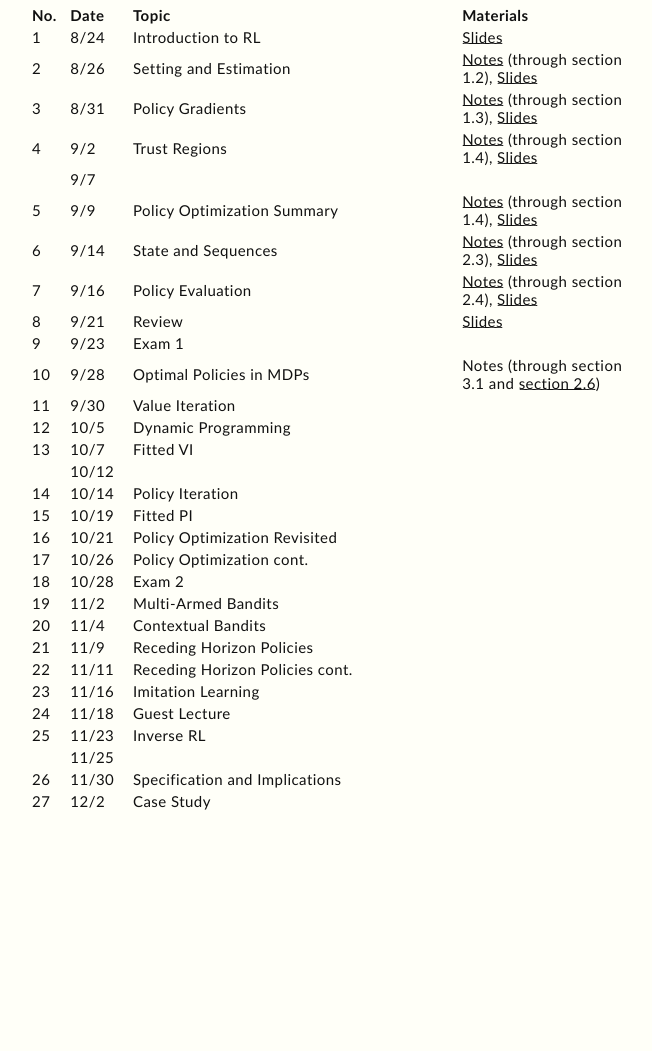
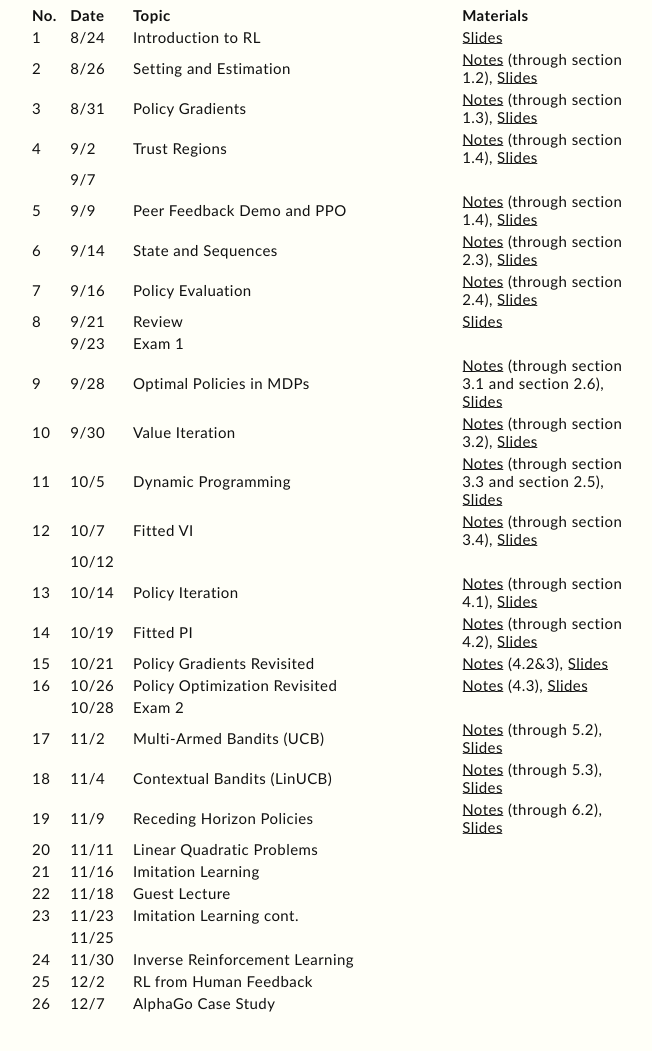
Before and after one commit to sarahxdean/website, a plain HTML site: page cs4789.html in a window 1280 px wide. Shown: the part 431-1482 px from the top of the page, without its empty margins (131-783 px from the left). Before the commit the page ends 1363 px from the top, so only its background shows below. Drawn offline with Linux system fonts and the light colour scheme.

Commit message:
udate rl materials

```diff
--- a/cs4789.html
+++ b/cs4789.html
@@ -54,19 +54,19 @@ This course was first taught <a target="_blank" href="https://wensun.github.io/C
             <td id="number">2</td>
             <td id="date">8/26</td>
             <td id="lec-title">Setting and Estimation</td>
-            <td id="materials"><a href="rl-manuscript-policyopt.pdf" target="_blank">Notes</a> (through section 1.2), <a href="https://slides.com/sarahdean-2/fa26-cs-4789-lecture-2?token=XSsKnybR" target="_blank">Slides</a></td>
+            <td id="materials"><a href="4789-lec-notes-combined.pdf" target="_blank">Notes</a> (through section 1.2), <a href="https://slides.com/sarahdean-2/fa26-cs-4789-lecture-2?token=XSsKnybR" target="_blank">Slides</a></td>
         </tr>
         <tr>
             <td id="number">3</td>
             <td id="date">8/31</td>
             <td id="lec-title">Policy Gradients</td>
-            <td id="materials"><a href="rl-manuscript-policyopt.pdf" target="_blank">Notes</a> (through section 1.3), <a href="https://slides.com/sarahdean-2/fa26-cs-4789-lecture-3?token=unfASOeY" target="_blank">Slides</a></td>
+            <td id="materials"><a href="4789-lec-notes-combined.pdf" target="_blank">Notes</a> (through section 1.3), <a href="https://slides.com/sarahdean-2/fa26-cs-4789-lecture-3?token=unfASOeY" target="_blank">Slides</a></td>
         </tr>
         <tr>
             <td id="number">4</td>
             <td id="date">9/2</td>
             <td id="lec-title">Trust Regions</td>
-            <td id="materials"><a href="rl-manuscript-policyopt.pdf" target="_blank">Notes</a> (through section 1.4), <a href="https://slides.com/sarahdean-2/fa26-cs-4789-lecture-4?token=vYko101C" target="_blank">Slides</a></td>
+            <td id="materials"><a href="4789-lec-notes-combined.pdf" target="_blank">Notes</a> (through section 1.4), <a href="https://slides.com/sarahdean-2/fa26-cs-4789-lecture-4?token=vYko101C" target="_blank">Slides</a></td>
         </tr>
         <tr>
             <td id="number"></td>
@@ -77,20 +77,20 @@ This course was first taught <a target="_blank" href="https://wensun.github.io/C
         <tr>
             <td id="number">5</td>
             <td id="date">9/9</td>
-            <td id="lec-title">Policy Optimization Summary</td>
-            <td id="materials"><a href="rl-manuscript-policyopt.pdf" target="_blank">Notes</a> (through section 1.4), <a href="https://slides.com/sarahdean-2/fa26-cs-4789-lecture-5?token=1iivD4t9" target="_blank">Slides</a></td>
+            <td id="lec-title">Peer Feedback Demo and PPO</td>
+            <td id="materials"><a href="4789-lec-notes-combined.pdf" target="_blank">Notes</a> (through section 1.4), <a href="https://slides.com/sarahdean-2/fa26-cs-4789-lecture-5?token=1iivD4t9" target="_blank">Slides</a></td>
         </tr>
         <tr>
             <td id="number">6</td>
             <td id="date">9/14</td>
             <td id="lec-title">State and Sequences</td>
-            <td id="materials"><a href="rl-manuscript-mdps.pdf" target="_blank">Notes</a> (through section 2.3), <a href="https://slides.com/sarahdean-2/fa26-cs-4789-lecture-6?token=btIwmzAm" target="_blank">Slides</a></td>
+            <td id="materials"><a href="4789-lec-notes-combined.pdf" target="_blank">Notes</a> (through section 2.3), <a href="https://slides.com/sarahdean-2/fa26-cs-4789-lecture-6?token=btIwmzAm" target="_blank">Slides</a></td>
         </tr>
         <tr>
             <td id="number">7</td>
             <td id="date">9/16</td>
             <td id="lec-title">Policy Evaluation</td>
-            <td id="materials"><a href="rl-manuscript-mdps.pdf" target="_blank">Notes</a> (through section 2.4), <a href="https://slides.com/sarahdean-2/fa26-cs-4789-lecture-7?token=TXQVPxWH" target="_blank">Slides</a></td>
+            <td id="materials"><a href="4789-lec-notes-combined.pdf" target="_blank">Notes</a> (through section 2.4), <a href="https://slides.com/sarahdean-2/fa26-cs-4789-lecture-7?token=TXQVPxWH" target="_blank">Slides</a></td>
         </tr>
         <tr>
             <td id="number">8</td>
@@ -99,34 +99,34 @@ This course was first taught <a target="_blank" href="https://wensun.github.io/C
             <td id="materials"><a href="https://slides.com/sarahdean-2/fa26-cs-4789-lecture-8?token=o4_r6cpI" target="_blank">Slides</a></td>
         </tr>
         <tr>
-            <td id="number">9</td>
+            <td id="number"></td>
             <td id="date">9/23</td>
             <td id="lec-title">Exam 1</td>
             <td id="materials"></td>
         </tr>
         <tr>
-            <td id="number">10</td>
+            <td id="number">9</td>
             <td id="date">9/28</td>
             <td id="lec-title">Optimal Policies in MDPs</td>
-            <td id="materials">Notes (through section 3.1 and <a href="rl-manuscript-mdps.pdf" target="_blank">section 2.6</a>)</td>
+            <td id="materials"><a href="4789-lec-notes-combined.pdf" target="_blank">Notes</a> (through section 3.1 and section 2.6</a>), <a href="https://slides.com/sarahdean-2/fa26-cs-4789-lecture-9?token=7BtEOlsj" target="_blank">Slides</a></td>
+        </tr>
+        <tr>
+            <td id="number">10</td>
+            <td id="date">9/30</td>
+            <td id="lec-title">Value Iteration</td>
+            <td id="materials"><a href="4789-lec-notes-combined.pdf" target="_blank">Notes</a> (through section 3.2), <a href="https://slides.com/sarahdean-2/fa26-cs-4789-lecture-10?token=c5uJRs-H" target="_blank">Slides</a></td>
         </tr>
         <tr>
             <td id="number">11</td>
-            <td id="date">9/30</td>
-            <td id="lec-title">Value Iteration</td>
-            <td id="materials"></td>
+            <td id="date">10/5</td>
+            <td id="lec-title">Dynamic Programming</td>
+            <td id="materials"><a href="4789-lec-notes-combined.pdf" target="_blank">Notes</a> (through section 3.3 and section 2.5), <a href="https://slides.com/sarahdean-2/fa26-cs-4789-lecture-11?token=WSDEVxFo" target="_blank">Slides</a></td>
         </tr>
         <tr>
             <td id="number">12</td>
-            <td id="date">10/5</td>
-            <td id="lec-title">Dynamic Programming</td>
-            <td id="materials"></td>
-        </tr>
-        <tr>
-            <td id="number">13</td>
             <td id="date">10/7</td>
             <td id="lec-title">Fitted VI</td>
-            <td id="materials"></td>
+            <td id="materials"><a href="4789-lec-notes-combined.pdf" target="_blank">Notes</a> (through section 3.4), <a href="https://slides.com/sarahdean-2/fa26-cs-4789-lecture-12?token=p3d6UTgx" target="_blank">Slides</a></td>
         </tr>
         <tr>
             <td id="number"></td>
@@ -135,75 +135,75 @@ This course was first taught <a target="_blank" href="https://wensun.github.io/C
             <td id="materials"></td>
         </tr>
         <tr>
-            <td id="number">14</td>
+            <td id="number">13</td>
             <td id="date">10/14</td>
             <td id="lec-title">Policy Iteration</td>
-            <td id="materials"></td>
+            <td id="materials"><a href="4789-lec-notes-combined.pdf" target="_blank">Notes</a> (through section 4.1), <a href="https://slides.com/sarahdean-2/fa26-cs-4789-lecture-13?token=cRBdnwVL" target="_blank">Slides</a></td>
+        </tr>
+        <tr>
+            <td id="number">14</td>
+            <td id="date">10/19</td>
+            <td id="lec-title">Fitted PI</td>
+            <td id="materials"><a href="4789-lec-notes-combined.pdf" target="_blank">Notes</a> (through section 4.2), <a href="https://slides.com/sarahdean-2/fa26-cs-4789-lecture-14?token=VF09fIk6" target="_blank">Slides</a></td>
         </tr>
         <tr>
             <td id="number">15</td>
-            <td id="date">10/19</td>
-            <td id="lec-title">Fitted PI</td>
-            <td id="materials"></td>
+            <td id="date">10/21</td>
+            <td id="lec-title">Policy Gradients Revisited</td>
+            <td id="materials"><a href="4789-lec-notes-combined.pdf" target="_blank">Notes</a> (4.2&amp;3), <a href="https://slides.com/sarahdean-2/fa26-cs-4789-lecture-15?token=n0i_1ofk" target="_blank">Slides</a></td>
         </tr>
         <tr>
             <td id="number">16</td>
-            <td id="date">10/21</td>
+            <td id="date">10/26</td>
             <td id="lec-title">Policy Optimization Revisited</td>
-            <td id="materials"></td>
+            <td id="materials"><a href="4789-lec-notes-combined.pdf" target="_blank">Notes</a> (4.3), <a href="https://slides.com/sarahdean-2/fa26-cs-4789-lecture-16?token=dwl14IqM" target="_blank">Slides</a></td>
         </tr>
         <tr>
-            <td id="number">17</td>
-            <td id="date">10/26</td>
-            <td id="lec-title">Policy Optimization cont.</td>
-            <td id="materials"></td>
-        </tr>
-        <tr>
-            <td id="number">18</td>
+            <td id="number"></td>
             <td id="date">10/28</td>
             <td id="lec-title">Exam 2</td>
             <td id="materials"></td>
         </tr>
         <tr>
+            <td id="number">17</td>
+            <td id="date">11/2</td>
+            <td id="lec-title">Multi-Armed Bandits (UCB)</td>
+            <td id="materials"><a href="4789-lec-notes-combined.pdf" target="_blank">Notes</a> (through 5.2), <a href="https://slides.com/sarahdean-2/sp24-cs-4789-lecture-17?token=S8ZNdBtm" target="_blank">Slides</a></td>
+        </tr>
+        <tr>
+            <td id="number">18</td>
+            <td id="date">11/4</td>
+            <td id="lec-title">Contextual Bandits (LinUCB)</td>
+            <td id="materials"><a href="4789-lec-notes-combined.pdf" target="_blank">Notes</a> (through 5.3), <a href="https://slides.com/sarahdean-2/fa26-cs-4789-lecture-18?token=MPGIzryG" target="_blank">Slides</a></td>
+        </tr>
+        <tr>
             <td id="number">19</td>
-            <td id="date">11/2</td>
-            <td id="lec-title">Multi-Armed Bandits</td>
-            <td id="materials"></td>
+            <td id="date">11/9</td>
+            <td id="lec-title">Receding Horizon Policies</td>
+            <td id="materials"><a href="4789-lec-notes-combined.pdf" target="_blank">Notes</a> (through 6.2), <a href="https://slides.com/sarahdean-2/fa26-cs-4789-lecture-19?token=BGodubQ5" target="_blank">Slides</a></td>
         </tr>
         <tr>
             <td id="number">20</td>
-            <td id="date">11/4</td>
-            <td id="lec-title">Contextual Bandits</td>
+            <td id="date">11/11</td>
+            <td id="lec-title">Linear Quadratic Problems</td>
             <td id="materials"></td>
         </tr>
         <tr>
             <td id="number">21</td>
-            <td id="date">11/9</td>
-            <td id="lec-title">Receding Horizon Policies</td>
-            <td id="materials"></td>
-        </tr>
-        <tr>
-            <td id="number">22</td>
-            <td id="date">11/11</td>
-            <td id="lec-title">Receding Horizon Policies cont.</td>
-            <td id="materials"></td>
-        </tr>
-        <tr>
-            <td id="number">23</td>
             <td id="date">11/16</td>
             <td id="lec-title">Imitation Learning</td>
             <td id="materials"></td>
         </tr>
         <tr>
-            <td id="number">24</td>
+            <td id="number">22</td>
             <td id="date">11/18</td>
             <td id="lec-title">Guest Lecture</td>
             <td id="materials"></td>
         </tr>
         <tr>
-            <td id="number">25</td>
+            <td id="number">23</td>
             <td id="date">11/23</td>
-            <td id="lec-title">Inverse RL</td>
+            <td id="lec-title">Imitation Learning cont.</td>
             <td id="materials"></td>
         </tr>
         <tr>
@@ -213,15 +213,21 @@ This course was first taught <a target="_blank" href="https://wensun.github.io/C
             <td id="materials"></td>
         </tr>
         <tr>
-            <td id="number">26</td>
+            <td id="number">24</td>
             <td id="date">11/30</td>
-            <td id="lec-title">Specification and Implications</td>
+            <td id="lec-title">Inverse Reinforcement Learning</td>
             <td id="materials"></td>
         </tr>
         <tr>
-            <td id="number">27</td>
+            <td id="number">25</td>
             <td id="date">12/2</td>
-            <td id="lec-title">Case Study</td>
+            <td id="lec-title">RL from Human Feedback</td>
+            <td id="materials"></td>
+        </tr>
+        <tr>
+            <td id="number">26</td>
+            <td id="date">12/7</td>
+            <td id="lec-title">AlphaGo Case Study</td>
             <td id="materials"></td>
         </tr>
     </tbody>
```
Also changed, not shown: 1 other file.
